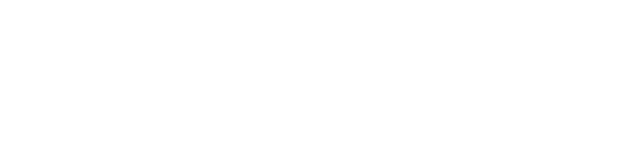
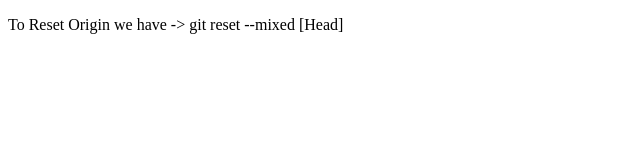
Before and after one commit to abhishekwacky/gitPractice, a plain HTML site: page tricks.html in a window 1280 px wide. Shown: the whole page, without its empty margins (0-640 px from the left). Drawn offline with Linux system fonts and the light colour scheme.

Commit message:
Reset Shortcuts

```diff
--- a/tricks.html
+++ b/tricks.html
@@ -9,7 +9,7 @@
 </head>
 
 <body>
-
+    <p>To Reset Origin we have -> git reset --mixed [Head]</p>
 </body>
 
 </html>
```
